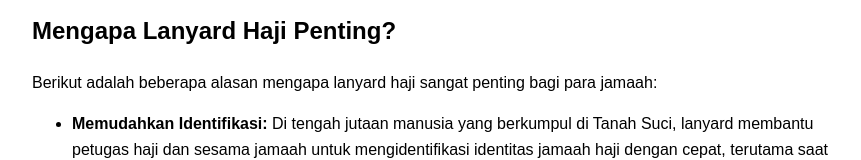
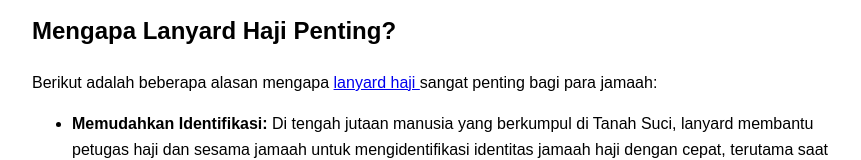
Before and after one commit to kolojilanw/kolojilanw.github.io, a plain HTML site: page index.html in a window 1280 px wide. Shown: the part 272-432 px from the top of the page, without its empty margins (208-1069 px from the left). Drawn offline with Linux system fonts and the light colour scheme.

Commit message:
Update index.html

```diff
--- a/index.html
+++ b/index.html
@@ -29,7 +29,7 @@
 
         <h2>Mengapa Lanyard Haji Penting?</h2>
 
-        <p>Berikut adalah beberapa alasan mengapa lanyard haji sangat penting bagi para jamaah:</p>
+        <p>Berikut adalah beberapa alasan mengapa <a rel="sponsored ugc" href="https://lanyardkilat.co.id/lanyard-haji">lanyard haji </a> sangat penting bagi para jamaah:</p>
 
         <ul>
             <li><strong>Memudahkan Identifikasi:</strong> Di tengah jutaan manusia yang berkumpul di Tanah Suci, lanyard membantu petugas haji dan sesama jamaah untuk mengidentifikasi identitas jamaah haji dengan cepat, terutama saat berada di keramaian atau tempat-tempat umum. Hal ini sangat penting untuk memastikan keamanan dan kelancaran pelaksanaan ibadah haji.</li>
```
